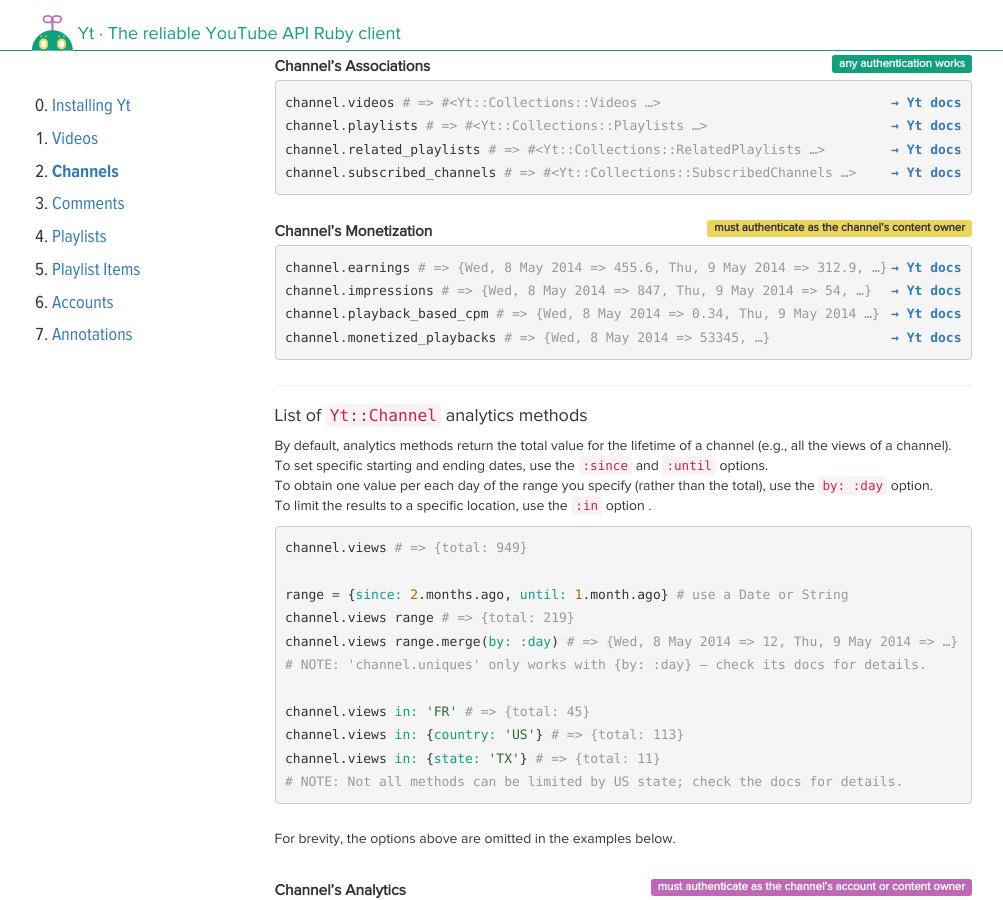
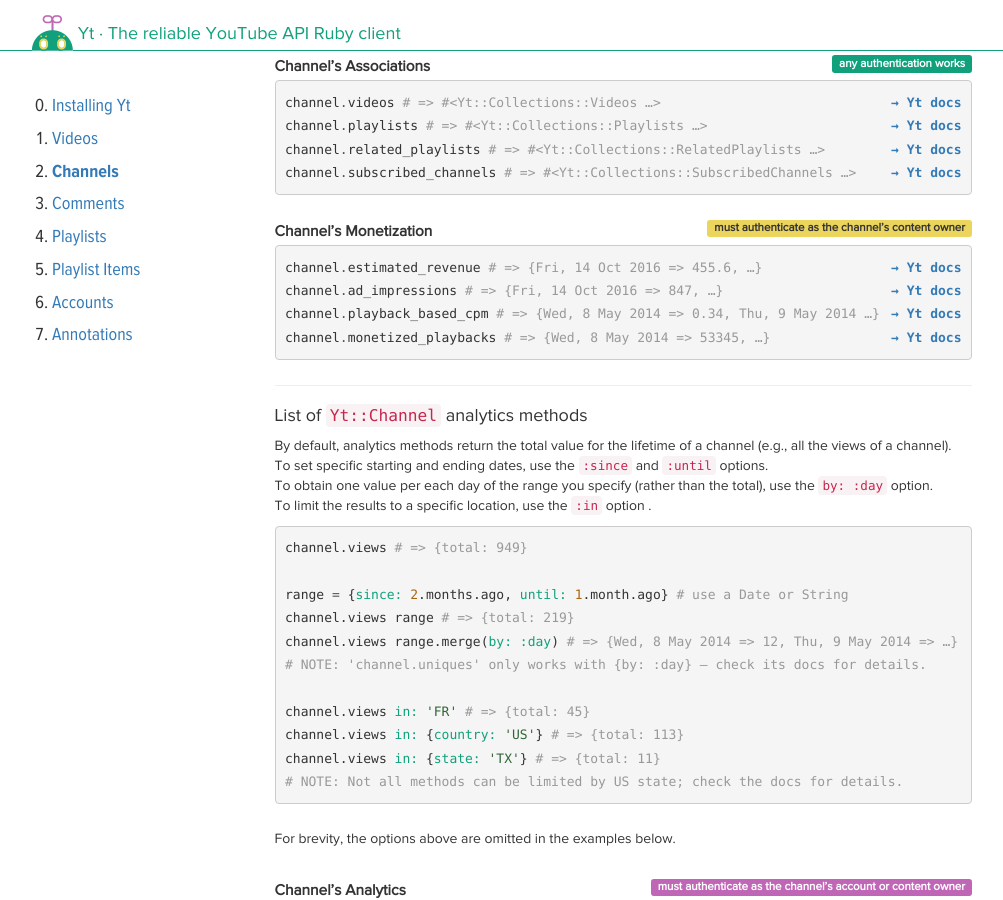
Before and after one commit to nullscreen/yt, a Jekyll site: the page built from channels.html, in a window 1280 px wide and 900 px high, scrolled down 2119 px. Shown: the whole window, without its empty margins (138-1141 px from the left). Built offline with Jekyll 4.4.1, drawn with Linux system fonts in a browser that asks for light colours; nearby versions of some CDN libraries; some web fonts are replaced; some of the changed text lies outside the part shown.

Commit message:
Update: impressions to ad_impressions, earnings to estimated_revenue

```diff
--- a/_config.yml
+++ b/_config.yml
@@ -7,4 +7,4 @@
       path: ""
     values:
       layout:  "default"
-      version: 0.25.6
+      version: 0.28.0
--- a/channels.html
+++ b/channels.html
@@ -64,7 +64,7 @@
                              refresh_token: "<token>"
 
 channel = Yt::Channel.new id: 'UCxO1tY8h1AhOz0T4ENwmpow', auth: owner
-channel.earnings since: 3.days.ago
+channel.estimated_revenue since: 3.days.ago
 # => {Wed, 8 May 2014 => 12.4, Thu, 9 May 2014 => 3.2, Fri, 10 May 2014 => …}
 {% endhighlight %}
 
@@ -126,8 +126,8 @@
 
   {% include dt.html title="Channel’s Monetization" label="danger" auth="must authenticate as the channel’s content owner" %}
   <dd><a class="anchor" id="monetization"></a><div class="highlight"><pre>
-{% include doc.html link="Models/Channel#earnings" %}{% include example.html object='channel' method='earnings' result='{Wed, 8 May 2014 => 455.6, Thu, 9 May 2014 => 312.9, …}' %}
-{% include doc.html link="Models/Channel#impressions" %}{% include example.html object='channel' method='impressions' result='{Wed, 8 May 2014 => 847, Thu, 9 May 2014 => 54, …}' %}
+{% include doc.html link="Models/Channel#estimated_revenue" %}{% include example.html object='channel' method='estimated_revenue' result='{Fri, 14 Oct 2016 => 455.6, …}' %}
+{% include doc.html link="Models/Channel#ad_impressions" %}{% include example.html object='channel' method='ad_impressions' result='{Fri, 14 Oct 2016 => 847, …}' %}
 {% include doc.html link="Models/Channel#playback_based_cpm" %}{% include example.html object='channel' method='playback_based_cpm' result='{Wed, 8 May 2014 => 0.34, Thu, 9 May 2014 …}' %}
 {% include doc.html link="Models/Channel#monetized_playbacks" %}{% include example.html object='channel' method='monetized_playbacks' result='{Wed, 8 May 2014 => 53345, …}' %}</pre>
   </div></dd>
@@ -187,7 +187,6 @@
 {% include doc.html link="Models/Channel#card_teaser_clicks" %}{% include example.html object='channel' method='card_teaser_clicks' result='{total: 3}' %}
 {% include doc.html link="Models/Channel#card_teaser_click_rate" %}{% include example.html object='channel' method='card_teaser_click_rate' result='{total: 0.65}' %}
 
-
 {% include doc.html link="Models/Channel#views" %}{% include example.html object='channel' method='views' params=' <span class="ss">by</span><span class="p">:</span> <span class="ss">:country</span>' result='{"US" =&gt; 33, "MX" => 12, …}' %}
 {% include doc.html link="Models/Channel#comments" %}{% include example.html object='channel' method='comments' params=' <span class="ss">by</span><span class="p">:</span> <span class="ss">:country</span>' result='{"US" =&gt; 17, "FR" =&gt; 12, …}' %}
 {% include doc.html link="Models/Channel#likes" %}{% include example.html object='channel' method='likes' params=' <span class="ss">by</span><span class="p">:</span> <span class="ss">:country</span>' result='{"US" =&gt; 32, "SG" => 3, …}' %}
--- a/videos.html
+++ b/videos.html
@@ -66,7 +66,7 @@
                              refresh_token: "<token>"
 
 video = Yt::Video.new id: 'BPNYv0vd78A', auth: owner
-video.earnings since: 3.days.ago
+video.estimated_revenue since: 3.days.ago
 # => {Wed, 8 May 2014 => 12.3, Thu, 9 May 2014 => 3.7, Fri, 10 May 2014 => …}
 {% endhighlight %}
 
@@ -211,8 +211,8 @@
   {% include dt.html title="Video’s Monetization" label="danger" auth="must authenticate as the video’s content owner" %}
   <dd><a class="anchor" id="monetization"></a><div class="highlight"><pre>
 {% include doc.html link="Models/Video#ad_formats" %}{% include example.html object='video' method='ad_formats' result='["standard_instream", "trueview_instream"]' %}
-{% include doc.html link="Models/Video#earnings" %}{% include example.html object='video' method='earnings' result='{Wed, 8 May 2014 => 455.1, Thu, 9 May 2014 => 312.3, …}' %}
-{% include doc.html link="Models/Video#impressions" %}{% include example.html object='video' method='impressions' result='{Wed, 8 May 2014 => 84734, Thu, 9 May 2014 => 456, …}' %}
+{% include doc.html link="Models/Video#estimated_revenue" %}{% include example.html object='video' method='estimated_revenue' result='{Fri, 14 Oct 2016 => 455.1, …}' %}
+{% include doc.html link="Models/Video#ad_impressions" %}{% include example.html object='video' method='ad_impressions' result='{Fri, 14 Oct 2016 => 84734, …}' %}
 {% include doc.html link="Models/Video#playback_based_cpm" %}{% include example.html object='video' method='playback_based_cpm' result='{Wed, 8 May 2014 => 1.24, Thu, 9 May 2014 => …}' %}
 {% include doc.html link="Models/Video#monetized_playbacks" %}{% include example.html object='video' method='monetized_playbacks' result='{Wed, 8 May 2014 => 53345, …}' %}</pre>
   </div></dd>
```
